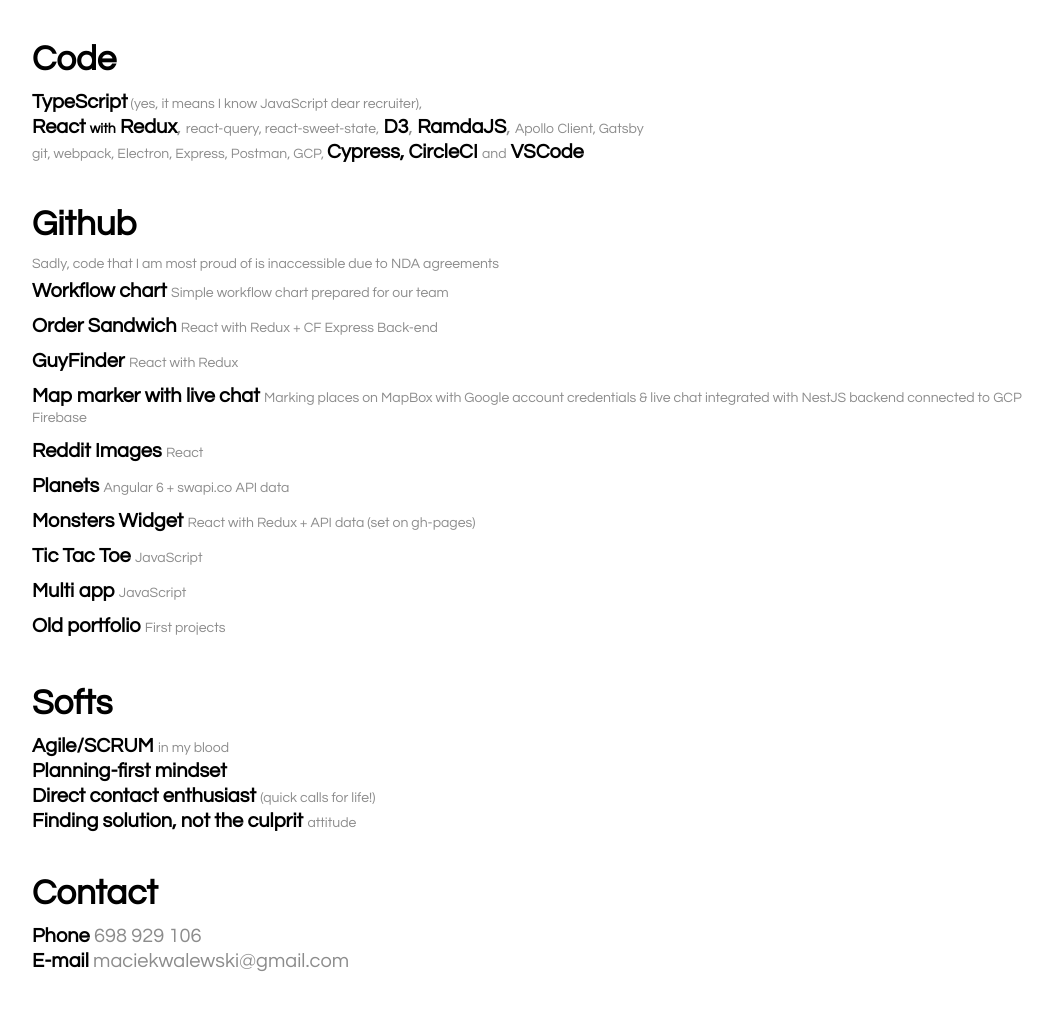
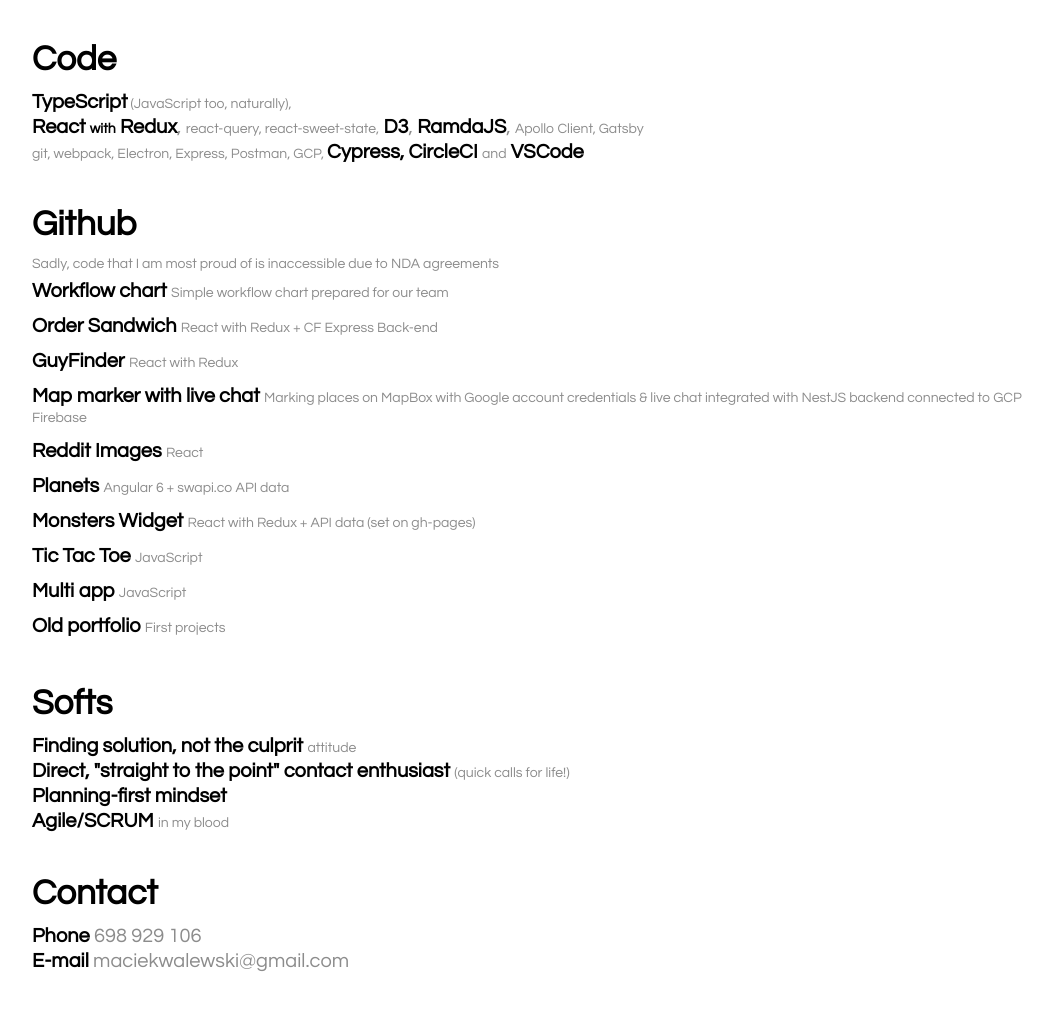
Before and after one commit to maciejwalewski/showcase, a plain HTML site: page index.html in a window 1280 px wide. Shown: the part 428-1438 px from the top of the page, without its empty margins (96-1149 px from the left). Drawn offline with Linux system fonts and the light colour scheme.

Commit message:
fix few text contents, remove redundant styles

```diff
--- a/index.html
+++ b/index.html
@@ -53,7 +53,7 @@
     <section id="stack" class="column-center">
       <header class="slideIn">Code</header>
       <p class="record slideIn">
-        <span class="bold">TypeScript</span><span class="record__spacer"> (yes, it means I know JavaScript dear recruiter),</span>
+        <span class="bold">TypeScript</span><span class="record__spacer"> (JavaScript too, naturally),</span>
       </p>
       <p class="record slideIn">
         <span class="bold">React <span class="record__spacer">with</span> Redux</span>,
@@ -108,22 +108,22 @@
         <span class="link-box__details">First projects</span>
       </p>
     </section>
-    <section id="experience" class="column-center">
+    <section id="soft-skills" class="column-center">
       <header class="slideIn">Softs</header>
       <p class="record slideIn">
-        <span class="bold">Agile/SCRUM</span>
-        <span class="record__spacer">in my blood</span>
+        <span class="bold">Finding solution, not the culprit</span>
+        <span class="record__spacer">attitude</span>
+      </p>
+      <p class="record slideIn">
+        <span class="bold">Direct, "straight to the point" contact enthusiast</span>
+        <span class="record__spacer">(quick calls for life!)</span>
       </p>
       <p class="record slideIn">
         <span class="bold">Planning-first mindset</span>
       </p>
       <p class="record slideIn">
-        <span class="bold">Direct contact enthusiast</span>
-        <span class="record__spacer">(quick calls for life!)</span>
-      </p>
-      <p class="record slideIn">
-        <span class="bold">Finding solution, not the culprit</span>
-        <span class="record__spacer">attitude</span>
+        <span class="bold">Agile/SCRUM</span>
+        <span class="record__spacer">in my blood</span>
       </p>
     </section>
     <footer id="contact" class="column-center">
--- a/styles/stylesheet.scss
+++ b/styles/stylesheet.scss
@@ -84,7 +84,6 @@ footer {
 
   &__spacer {
     font-size: 14px;
-    margin: 10px 0;
   }
 }
 
```
Also changed, not shown: styles/stylesheet.css, 1 other file.
